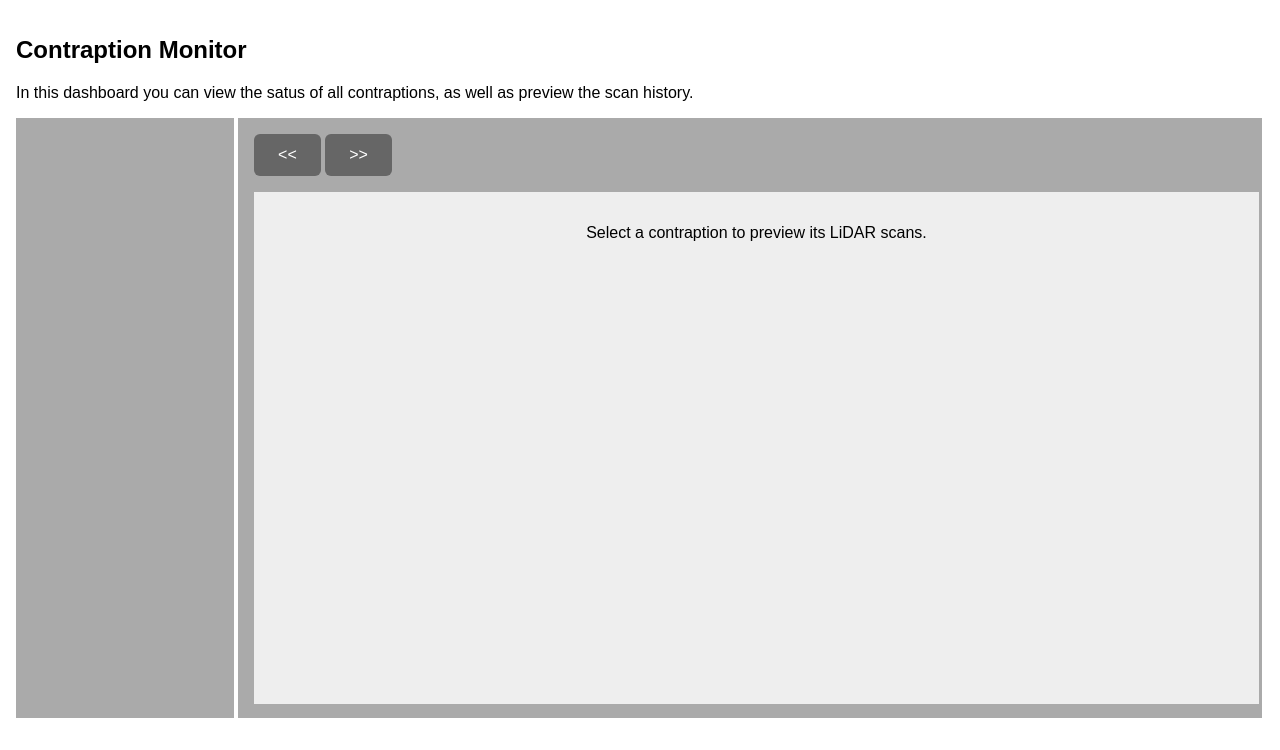
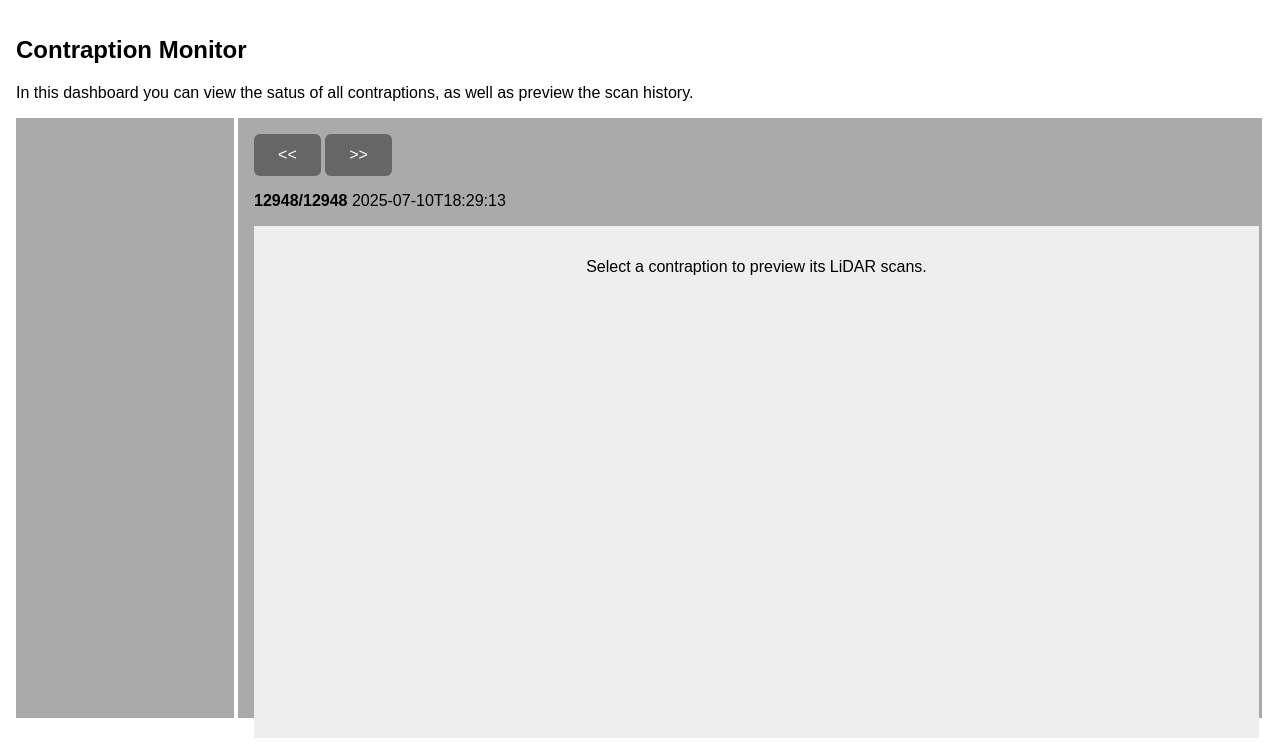
Before and after one commit to TAU-CGL/rplidar_recorder, a Django app: page / in a window 1280 px wide. Shown: the part 50-800 px from the top of the page. Run offline with Django 5.2, Linux system fonts and the light colour scheme; data that the repository does not hold is empty.

Commit message:
Start adding the scan top line

```diff
--- a/server/static/js/monitor.js
+++ b/server/static/js/monitor.js
@@ -10,6 +10,9 @@ var activeScans = {
 }
 
 function update_current_scan() {
+    // Update the scan label
+
+
     let payload = new URLSearchParams({
         contraption_nickname: activeScans.name,
         scan_id: activeScans.timestamps[activeScans.currentIndex].id
--- a/server/templates/tabs/monitor.html
+++ b/server/templates/tabs/monitor.html
@@ -4,41 +4,16 @@
 <div class="monitor-dashboard">
 
     <div class="monitor-left-panel">
-        <!-- <div class="monitor-contraption">
-            <h3>dev1</h3>
-            <p>Last seen:<br><span class="monitor-last-seen">07.07.2025 20:42</span></p>
-            <span class="monitor-status monitor-online"></span>
-        </div>
-
-        <div class="monitor-contraption">
-            <h3>dev2</h3>
-            <p>Last seen:<br><span class="monitor-last-seen">07.07.2025 20:41</span></p>
-            <span class="monitor-status monitor-offline"></span>
-        </div>
-
-        <div class="monitor-contraption">
-            <h3>dev3</h3>
-            <p>Last seen:<br><span class="monitor-last-seen">07.07.2025 20:44</span></p>
-            <span class="monitor-status monitor-offline"></span>
-        </div>
-
-        <div class="monitor-contraption">
-            <h3>dev4</h3>
-            <p>Last seen:<br><span class="monitor-last-seen">07.07.2025 20:42</span></p>
-            <span class="monitor-status monitor-online"></span>
-        </div>
-
-        <div class="monitor-contraption">
-            <h3>dev5</h3>
-            <p>Last seen:<br><span class="monitor-last-seen">07.07.2025 20:44</span></p>
-            <span class="monitor-status monitor-online"></span>
-        </div> -->
     </div>
 
     <div class="monitor-right-panel">
         <div class="monitor-preview-control">
             <button><<</button>
             <button>>></button>
+
+            <p class="monitor-preview-label">
+                <b>12948/12948</b> 2025-07-10T18:29:13
+            </p>
         </div>
 
         <div class="monitor-preview-container">
```
